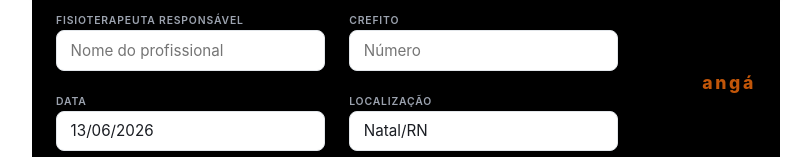
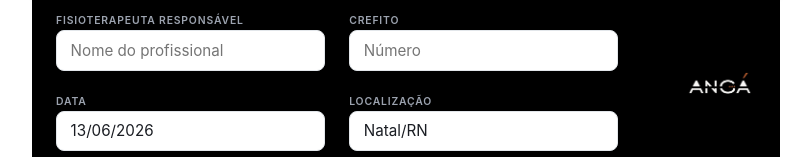
Before and after one commit to angapilates/anga-avaliacao, a plain HTML site: page index.html in a window 1280 px wide. Shown: the part 1953-2110 px from the top of the page, without its empty margins (234-1045 px from the left). Drawn offline with Linux system fonts and the light colour scheme.

Commit message:
Adiciona logo Angá no rodapé do app
Substitui texto "angá" pela imagem assets/logo angá.png (height 60px)
no canto direito da barra de rodapé preta.

Co-Authored-By: Claude Sonnet 4.6 <noreply@anthropic.com>

```diff
--- a/index.html
+++ b/index.html
@@ -605,7 +605,7 @@
           <input type="text" id="footerLocalizacao" value="Natal/RN" />
         </div>
       </div>
-      <span class="footer-brand">angá</span>
+      <img src="assets/logo%20ang%C3%A1.png" alt="Angá Pilates" class="footer-logo-img" />
     </div>
 
     <div class="nav-buttons">
--- a/style.css
+++ b/style.css
@@ -146,14 +146,12 @@ body {
   border-bottom-color: var(--accent);
   box-shadow: none;
 }
-.footer-brand {
-  font-size: 1.1rem;
-  font-weight: 800;
-  letter-spacing: 0.15em;
-  color: var(--accent);
-  text-transform: lowercase;
-  white-space: nowrap;
+.footer-logo-img {
+  height: 60px;
+  width: auto;
+  object-fit: contain;
   align-self: center;
+  flex-shrink: 0;
 }
 
 /* SECTIONS */
```
Also changed, not shown: assets/logo angá.png (added).
